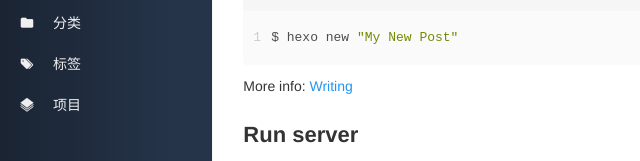
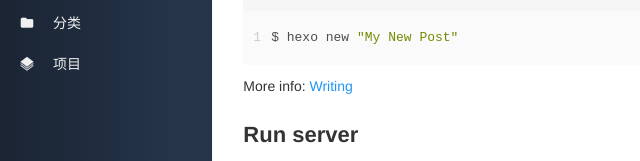
Before and after one commit to dabuliuxi/dabuliuxi.gitbug.io, a plain HTML site: page 2021/11/24/hello-world/index.html in a window 1280 px wide. Shown: the part 310-471 px from the top of the page, 0-640 px from the left. Drawn offline with nearby package versions, Linux system fonts and the light colour scheme; some packages are replaced by stand-ins of ours; a script that the page names is missing.

Commit message:
Site updated: 2021-11-24 23:50:43

```diff
--- a/2021/11/24/hello-world/index.html
+++ b/2021/11/24/hello-world/index.html
@@ -123,16 +123,6 @@
             <i class="icon icon-folder"></i>
 
             <span class="menu-title">分类</span>
-          </a>
-        </li>
-
-
-        <li class="menu-item menu-item-tags">
-          <a href="/tags">
-
-            <i class="icon icon-tags"></i>
-
-            <span class="menu-title">标签</span>
           </a>
         </li>
 
```
Also changed, not shown: archives/2021/11/index.html (+0 -10 lines), archives/2021/index.html (+0 -10 lines), archives/index.html (+0 -10 lines), categories/Summer/index.html (+0 -10 lines), index.html (+0 -10 lines), tags/Dabuliuxi/index.html (+0 -10 lines).
